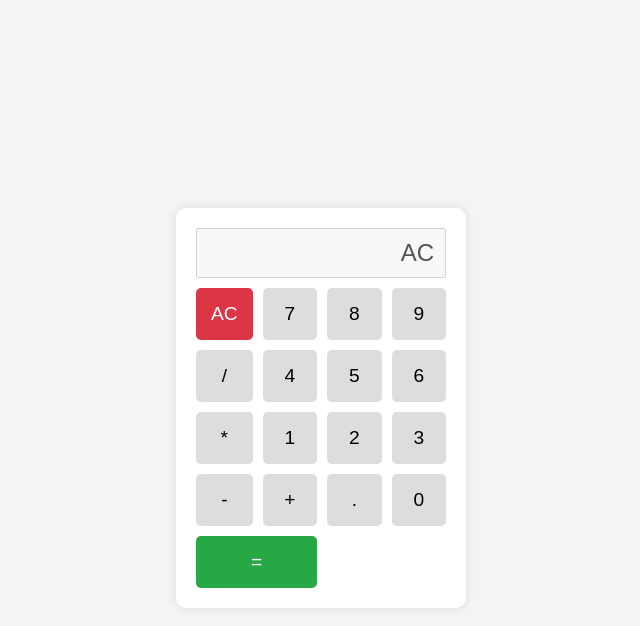
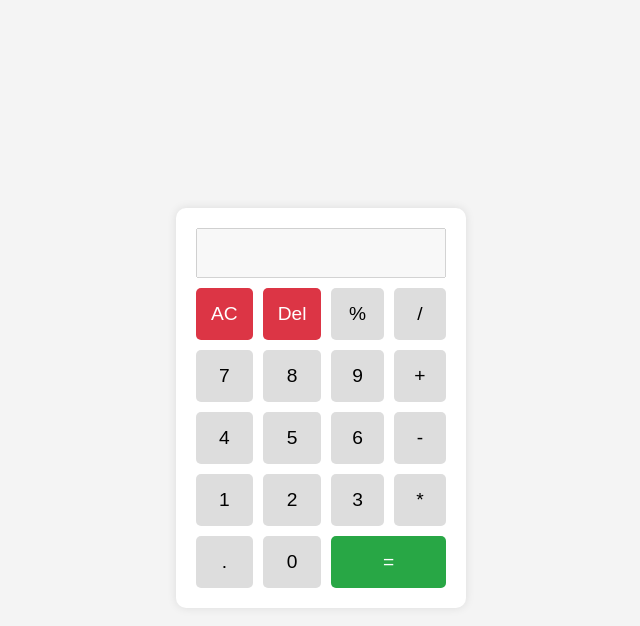
Before and after one commit to mahfuz-7148/calculatorJS, a plain HTML site: page index.html in a window 1280 px wide. Both pictures are taken after a click on the button "AC". Shown: the whole page, without its empty margins (319-959 px from the left). Drawn offline with Linux system fonts and the light colour scheme.

Commit message:
add button

```diff
--- a/app.js
+++ b/app.js
@@ -5,7 +5,7 @@ document.getElementById('keys').addEventListener('click', (e) => {
             } catch {
                 display.value = 'its an error';
             }
-    else if (e.target.value === 'C') display.value = '';
+    else if (e.target.value === 'AC') display.value = '';
     else if (e.target.value === 'D')
         // display.value = display.value.slice(0, -1);
     display.value = display.value.substring(0, display.value.length - 1);
--- a/index.html
+++ b/index.html
@@ -36,19 +36,21 @@
       <input type="text" id="display" disabled>
       <div class="buttons" id="keys">
         <button value="AC" class="clear">AC</button>
+        <button value="D" class="clear">Del</button>
+        <button value="%">%</button>
+        <button value="/">/</button>
         <button value="7">7</button>
         <button value="8">8</button>
         <button value="9">9</button>
-          <button value="/">/</button>
+        <button value="+">+</button>
         <button value="4">4</button>
         <button value="5">5</button>
         <button value="6">6</button>
-          <button value="*">*</button>
+        <button value="-">-</button>
         <button value="1">1</button>
         <button value="2">2</button>
         <button value="3">3</button>
-          <button value="-">-</button>
-          <button value="+">+</button>
+        <button value="*">*</button>
         <button value=".">.</button>
         <button value="0">0</button>
         <button value="=" class="equal">=</button>
```
Lines whose indentation alone changed are shown as unchanged.
